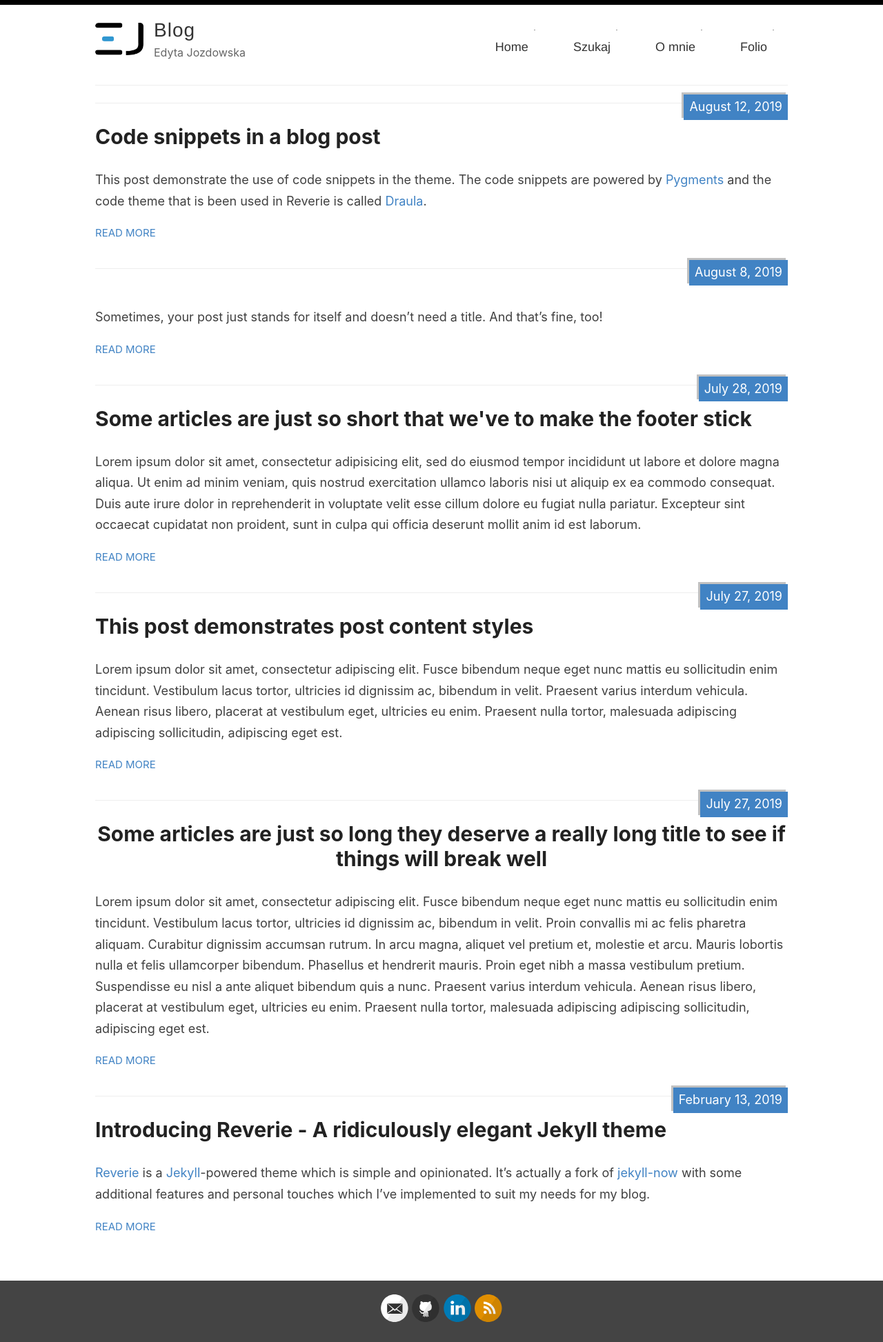
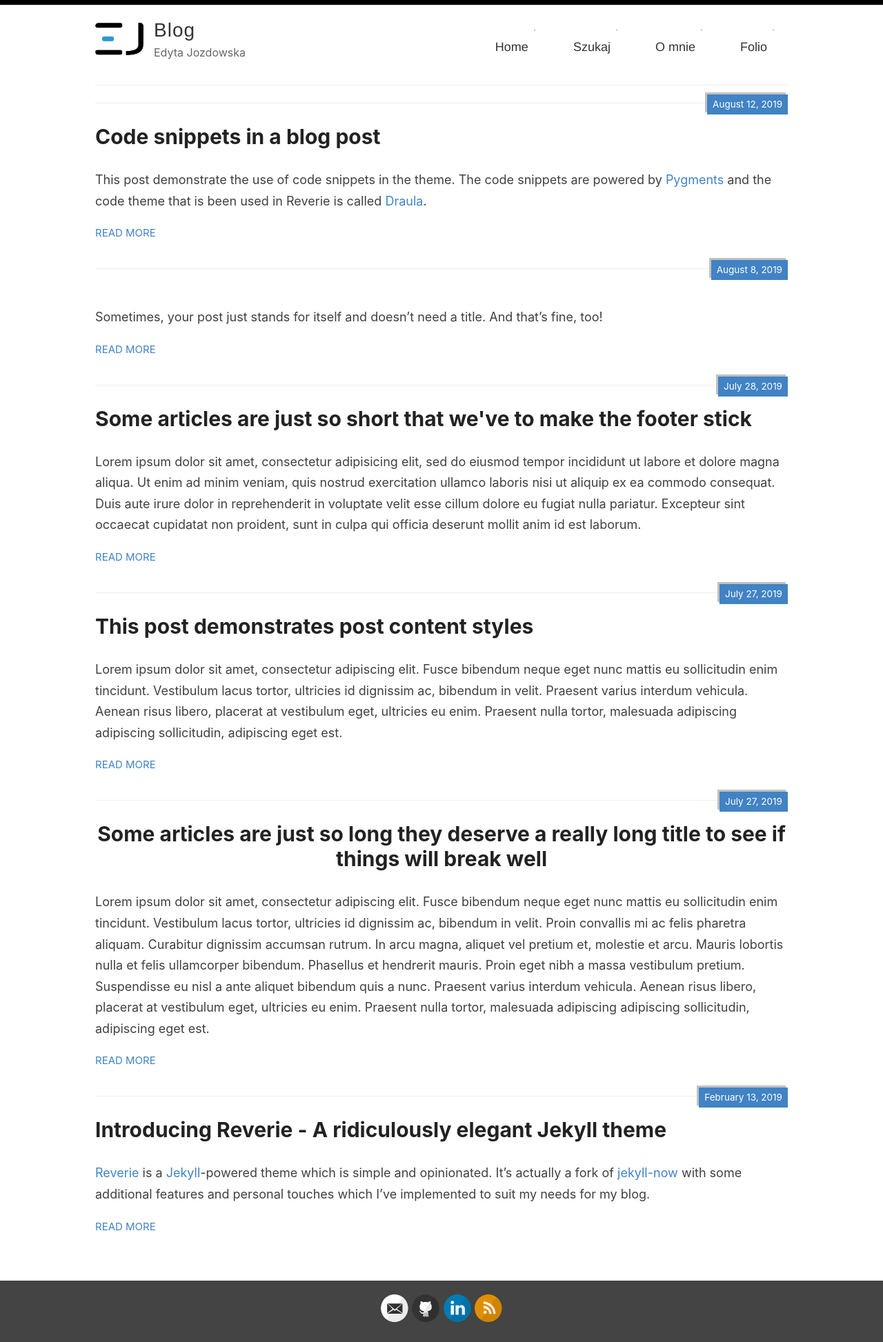
Before and after one commit to xyz-09/blog, a Jekyll site: the page built from index.html, in a window 1280 px wide. Shown: the whole page at 69% size. Built offline with Jekyll 4.4.1, drawn with Linux system fonts in a browser that asks for light colours; the list of posts is cut into pages by our own code.

Commit message:
post view

```diff
--- a/_layouts/default.html
+++ b/_layouts/default.html
@@ -30,7 +30,7 @@
               <a href="{{ site.baseurl }}/"><span>Home</span></a>
                <a href="{{ site.baseurl }}/search"><span>Szukaj</span></a>
               <a href="{{ site.baseurl }}/about"><span>O mnie</span></a>
-              <a href="http://zuvpsndv.wirt08.biznes-host.pl/folio/"><span>Folio</span></a>
+              <a href="http://zuvpsndv.wirt08.biznes-host.pl/folio/" target="_blank"><span>Folio</span></a>
             </nav>
           </header>
         </div>
--- a/assets/style.css
+++ b/assets/style.css
@@ -614,6 +614,7 @@ body:after {
   background: #4183C4;
   padding: 3px 8px;
   position: absolute;
+  font-size: .75em;
   top: -28px;
   -webkit-box-shadow: -3px -3px 0px #c1c1c1;
           box-shadow: -3px -3px 0px #c1c1c1;
--- a/assets/style.scss
+++ b/assets/style.scss
@@ -551,6 +551,7 @@ body:after {
   background:$blue;
   padding:3px 8px;
   position: absolute;
+  font-size: .75em;
   top:-28px;
   box-shadow: -3px -3px 0px #c1c1c1;
   right:0;
```
Also changed, not shown: 1 other file.
